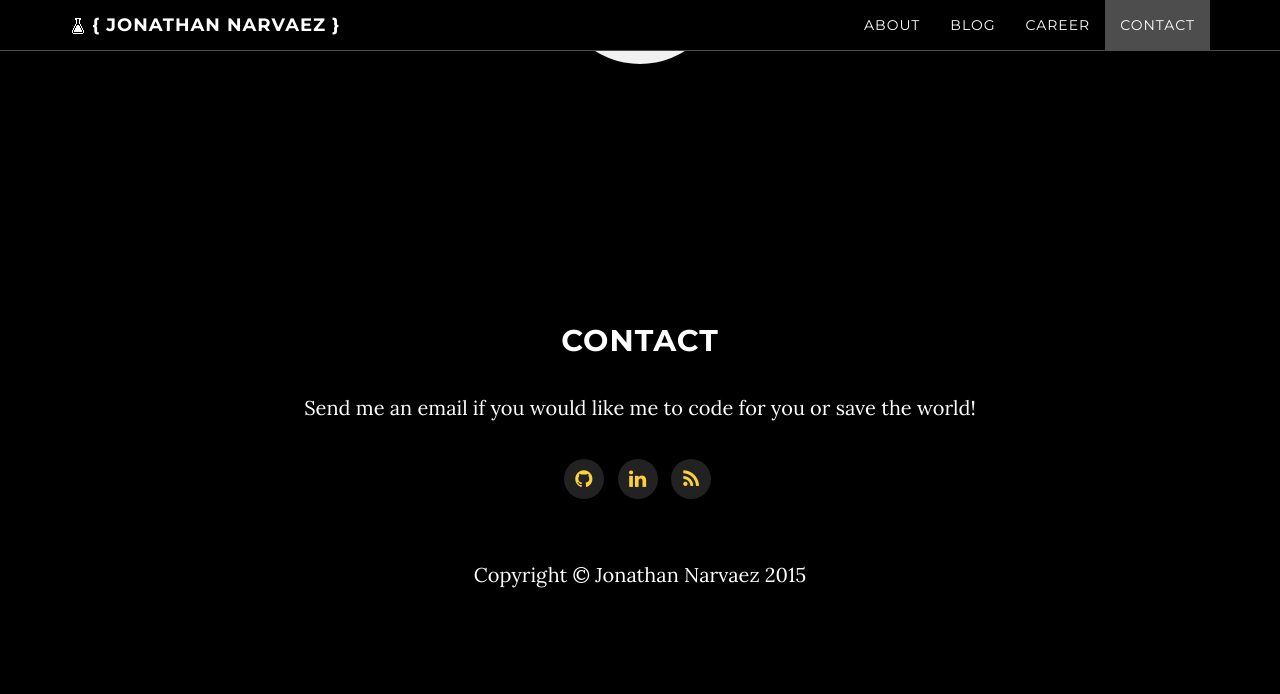
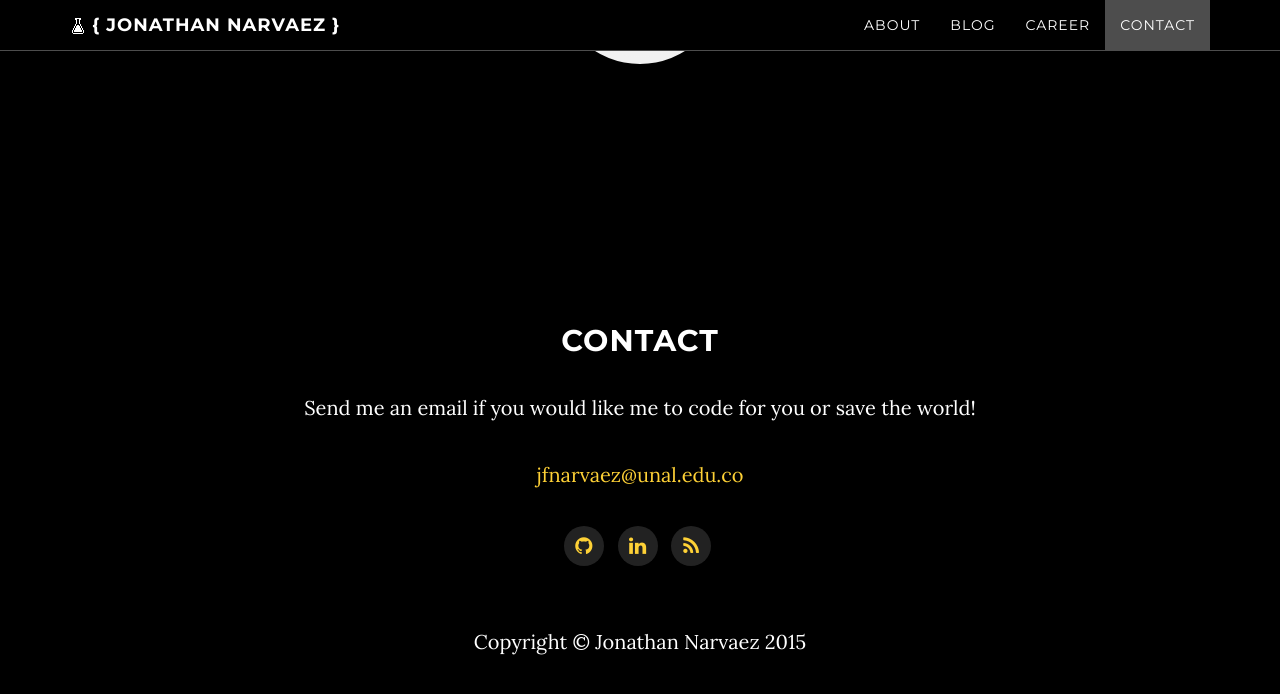
Before and after one commit to gururea/jnarvaez.github.io, a Jekyll site: the page built from index.html, in a window 1280 px wide and 900 px high, scrolled down 2968 px. Shown: the top 694 px of the window. Built offline with Jekyll 4.4.1, drawn with Linux system fonts in a browser that asks for light colours; nearby versions of some CDN libraries; comment, search, counter and statistics services are not loaded; some of the changed lines change nothing that is shown.

Commit message:
email analitycs

```diff
--- a/_config.yml
+++ b/_config.yml
@@ -3,7 +3,7 @@
 
 url: "http://jnarvaezp.github.io"
 baseurl:
-google-tracking-id: "<YOUR GOOGLE TRACKING ID>"
+google-tracking-id: "UA-68422334-1"
 
 #############
 # HTML Head #
@@ -13,7 +13,7 @@ author: "Jonathan Narvaez"
 lang: "en"
 title: "{ Jonathan Narvaez }"
 favicon: "/img/favicon.ico"
-description: "Website of Jonathan Narvaez"
+description: "Pagina de Jonathan Narvaez"
 keywords: "Jonathan, Narvaez, HPC, Telecomunications, Bioinformatics"
 
 ################
@@ -56,7 +56,7 @@ career-img: "/img/career/default.png"
 # Contact layout #
 ##################
 
-#email: "correo@talvex.com"
+email: "jfnarvaez@unal.edu.co"
 
 ##################
 # Social Buttons #
```
Also changed, not shown: 16 other files.
